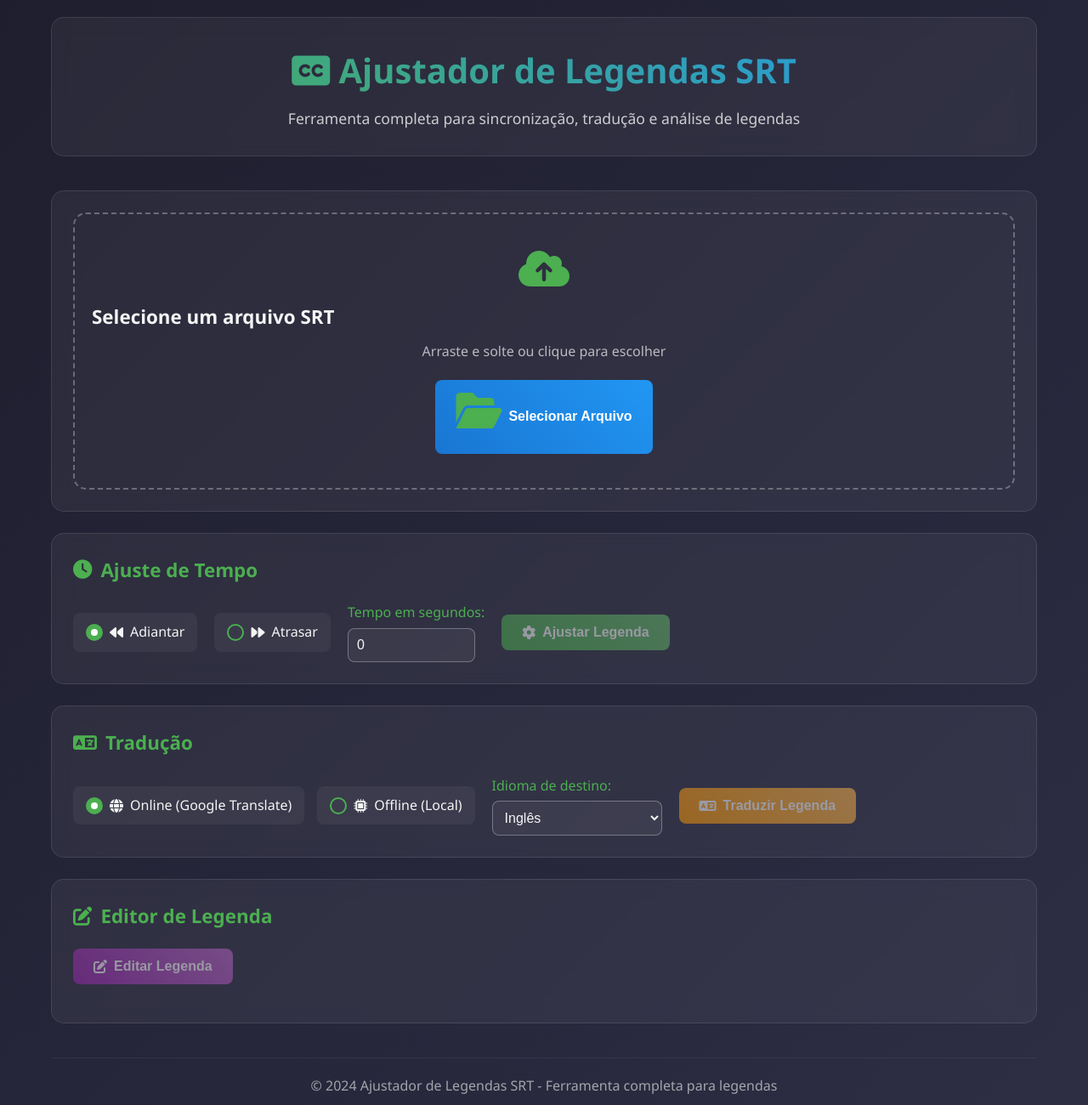
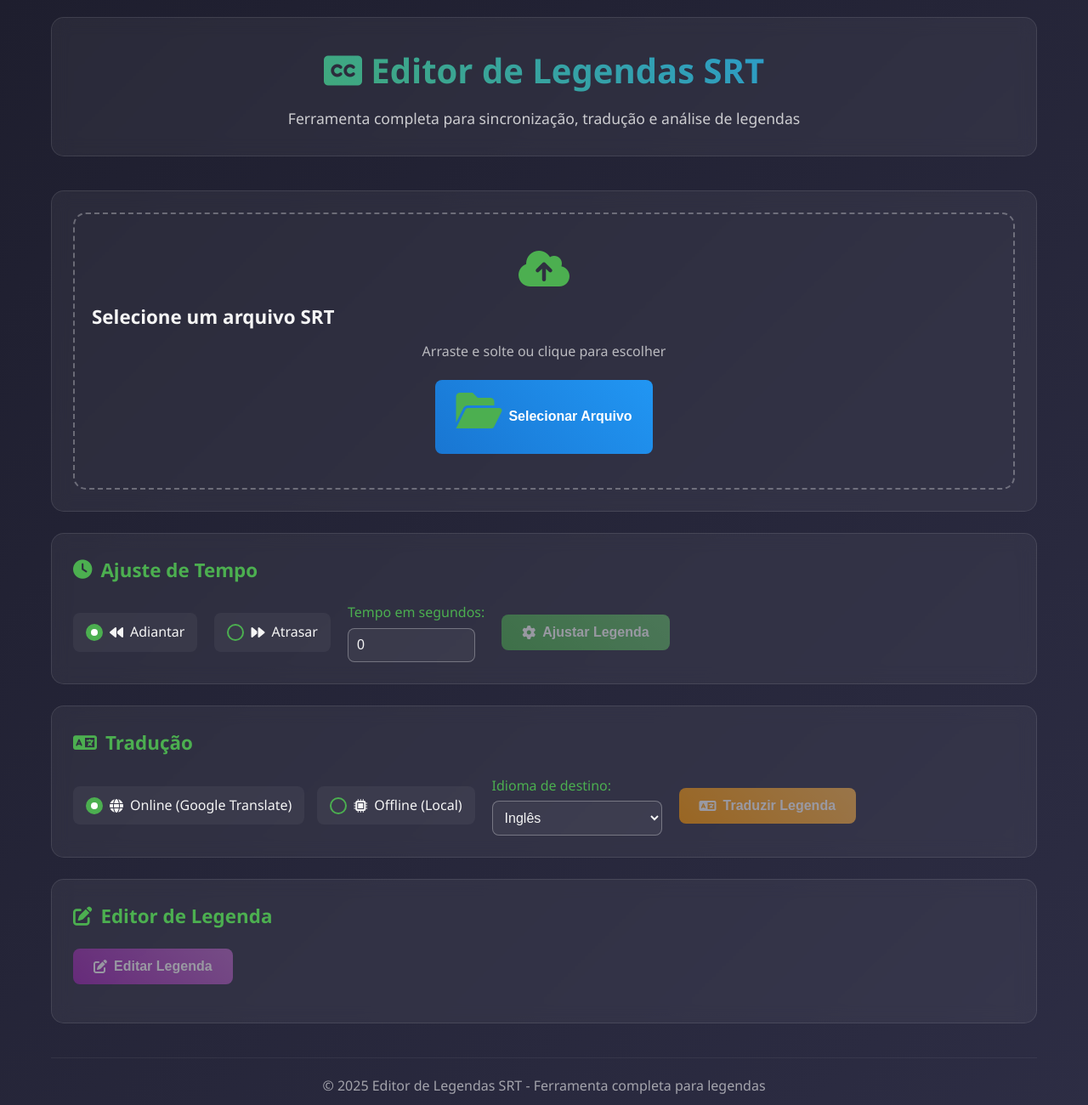
Before and after one commit to xMoonGames/ajustador-legendas-srt, a website with bundled scripts: page index.html in a window 1280 px wide. Shown: the whole page at 85% size. Built offline with nearby package versions, Linux system fonts and the light colour scheme.

Commit message:
mudar ajustador para editor

```diff
--- a/index.html
+++ b/index.html
@@ -3,14 +3,14 @@
 <head>
     <meta charset="UTF-8">
     <meta name="viewport" content="width=device-width, initial-scale=1.0">
-    <title>Ajustador de Legendas SRT</title>
+    <title>Editor de Legendas SRT</title>
     <link rel="stylesheet" href="src/css/styles.css">
     <link href="https://cdnjs.cloudflare.com/ajax/libs/font-awesome/6.0.0/css/all.min.css" rel="stylesheet">
 </head>
 <body>
     <div class="container">
         <header>
-            <h1><i class="fas fa-closed-captioning"></i> Ajustador de Legendas SRT</h1>
+            <h1><i class="fas fa-closed-captioning"></i> Editor de Legendas SRT</h1>
             <p>Ferramenta completa para sincronização, tradução e análise de legendas</p>
         </header>
 
@@ -179,7 +179,7 @@
         </main>
 
         <footer>
-            <p>&copy; 2024 Ajustador de Legendas SRT - Ferramenta completa para legendas</p>
+            <p>&copy; 2025 Editor de Legendas SRT - Ferramenta completa para legendas</p>
         </footer>
     </div>
 
--- a/src/js/main.js
+++ b/src/js/main.js
@@ -1,6 +1,6 @@
 /**
  * Arquivo principal da aplicação
- * Ajustador de Legendas SRT - Versão Web
+ * Editor de Legendas SRT - Versão Web
  */
 
 // Importações dos módulos
```
Also changed, not shown: package.json (+4 -4 lines), README.md, src/docs/README.md, src/js/modules/config.js (line endings or trailing spaces), src/js/modules/subtitleAnalyzer.js (line endings or trailing spaces), src/js/modules/translator.js (line endings or trailing spaces).
